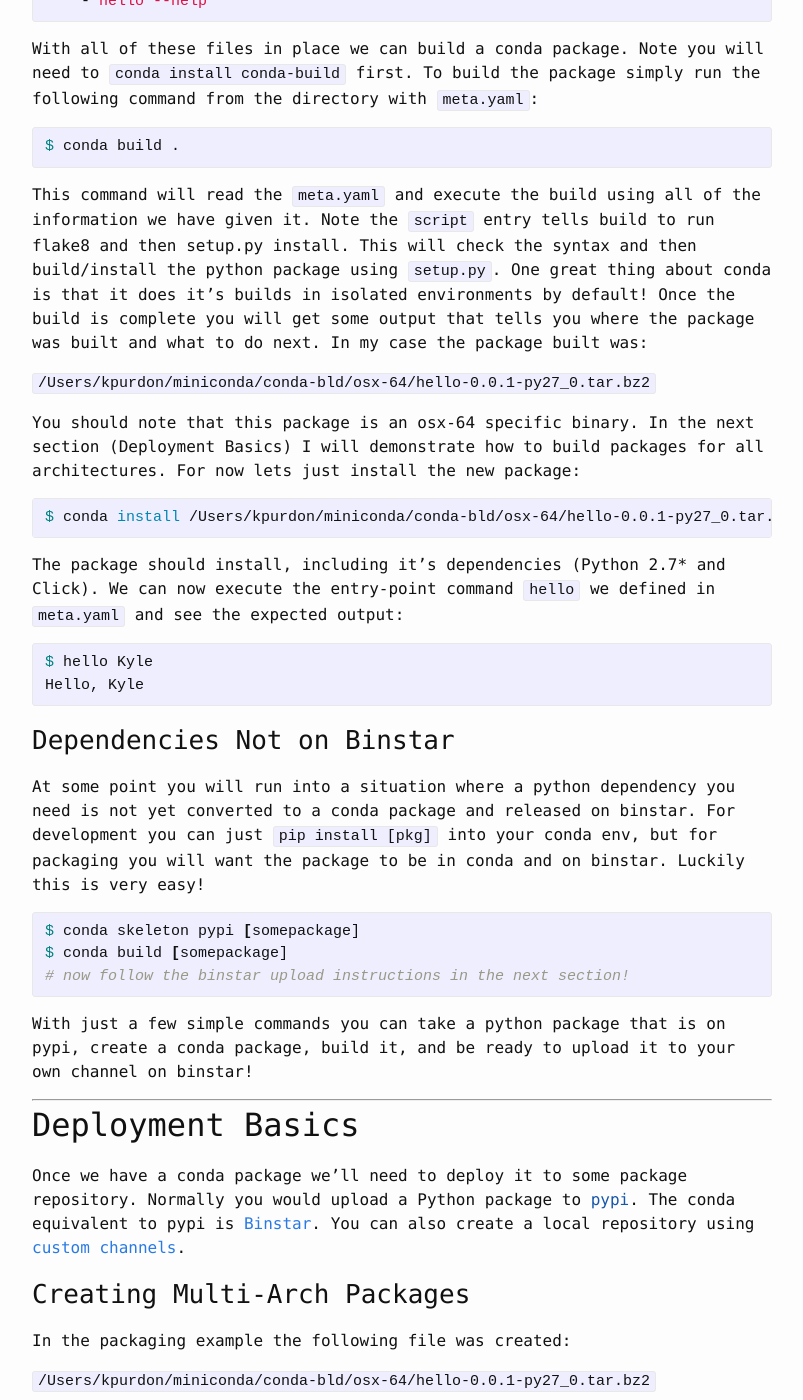
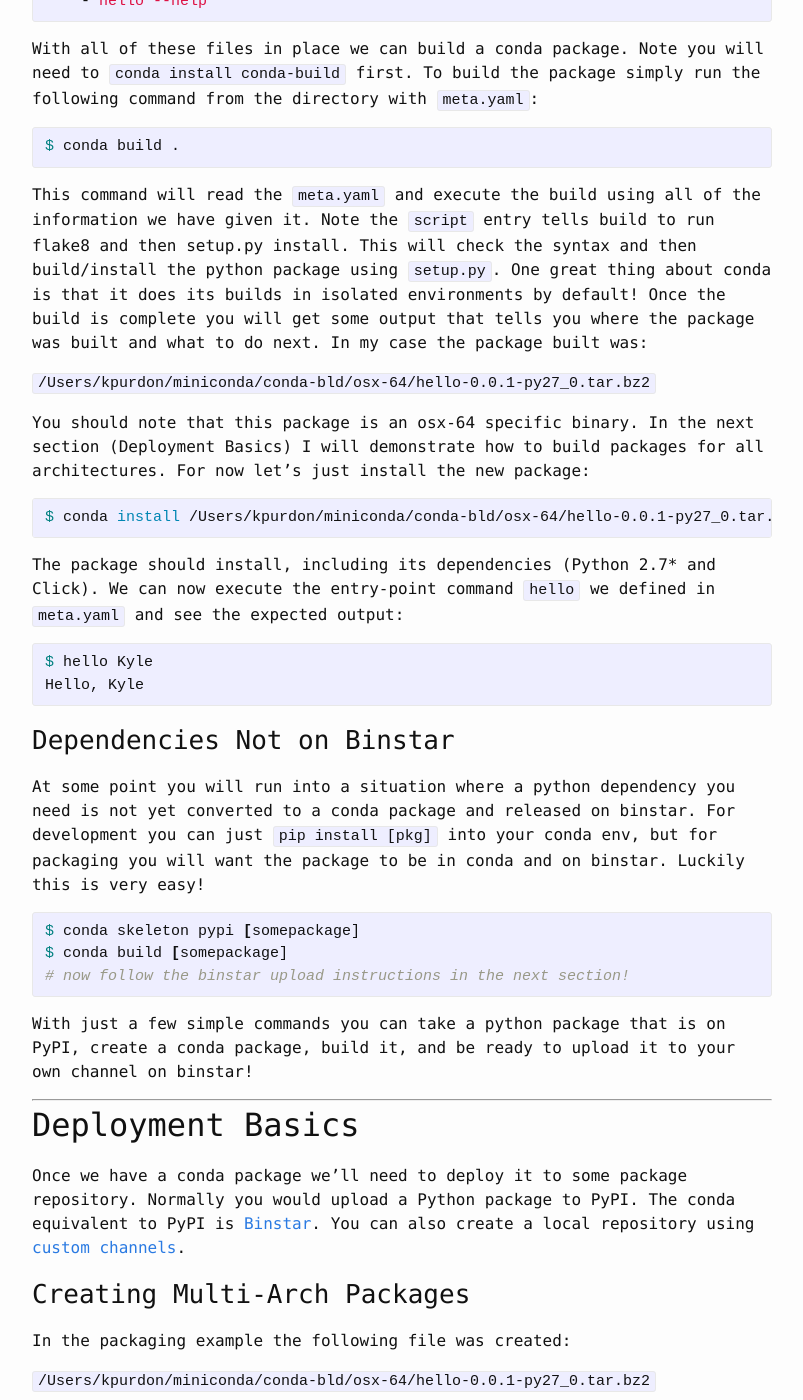
Before and after one commit to nsidc/nsidc.github.io, a Jekyll site: the page built from _posts/2015-04-29-Conda Python at NSIDC- Changing How We Do Python.md, in a window 1280 px wide and 1400 px high, scrolled down 3799 px. Shown: the whole window, without its empty margins (238-1041 px from the left). Built offline with Jekyll 4.4.1, drawn with Linux system fonts in a browser that asks for light colours.

Commit message:
Minor Corrections

```diff
--- a/_posts/2015-04-29-Conda Python at NSIDC- Changing How We Do Python.md
+++ b/_posts/2015-04-29-Conda Python at NSIDC- Changing How We Do Python.md
@@ -14,7 +14,7 @@ What is Conda/Anaconda?
 
 ### Conda
 
-Conda is an alternative to the traditional Python development, packaging, and deployment environment. It replaces [pip](https://pypi.python.org/pypi/pip) with [conda](http://conda.pydata.org/docs/), [virtualenv](https://virtualenv.pypa.io/en/latest/) with [conda env](http://conda.pydata.org/docs/faq.html#env), [pypi](https://pypi.python.org/pypi) with [binstar](https://binstar.org), and [sdist/wheel packages](https://packaging.python.org/en/latest/) with [conda packages](http://conda.pydata.org/docs/build_tutorials/pkgs.html). That's right, everything! However, you can still use all of the standard python tools with conda. For example you can pip install a package into a conda environmnet and a conda package is just a binary package wrapped around a standard python sdist package.
+Conda is an alternative to the traditional Python development, packaging, and deployment environment. It replaces [pip](https://pypi.python.org/pypi/pip) with [conda](http://conda.pydata.org/docs/), [virtualenv](https://virtualenv.pypa.io/en/latest/) with [conda env](http://conda.pydata.org/docs/faq.html#env), [PyPI](https://pypi.python.org/pypi) with [binstar](https://binstar.org), and [sdist/wheel packages](https://packaging.python.org/en/latest/) with [conda packages](http://conda.pydata.org/docs/build_tutorials/pkgs.html). That's right, everything! However, you can still use all of the standard python tools with conda. For example you can pip install a package into a conda environmnet and a conda package is just a binary package wrapped around a standard python sdist package.
 
 ### Anaconda
 
@@ -156,17 +156,17 @@ With all of these files in place we can build a conda package. Note you will nee
 $ conda build .
 {% endhighlight %}
 
-This command will read the `meta.yaml` and execute the build using all of the information we have given it. Note the `script` entry tells build to run flake8 and then setup.py install. This will check the syntax and then build/install the python package using `setup.py`. One great thing about conda is that it does it's builds in isolated environments by default! Once the build is complete you will get some output that tells you where the package was built and what to do next. In my case the package built was:
+This command will read the `meta.yaml` and execute the build using all of the information we have given it. Note the `script` entry tells build to run flake8 and then setup.py install. This will check the syntax and then build/install the python package using `setup.py`. One great thing about conda is that it does its builds in isolated environments by default! Once the build is complete you will get some output that tells you where the package was built and what to do next. In my case the package built was:
 
 `/Users/kpurdon/miniconda/conda-bld/osx-64/hello-0.0.1-py27_0.tar.bz2`
 
-You should note that this package is an osx-64 specific binary. In the next section (Deployment Basics) I will demonstrate how to build packages for all architectures. For now lets just install the new package:
+You should note that this package is an osx-64 specific binary. In the next section (Deployment Basics) I will demonstrate how to build packages for all architectures. For now let's just install the new package:
 
 {% highlight bash %}
 $ conda install /Users/kpurdon/miniconda/conda-bld/osx-64/hello-0.0.1-py27_0.tar.bz2
 {% endhighlight %}
 
-The package should install, including it's dependencies (Python 2.7* and Click). We can now execute the entry-point command `hello` we defined in `meta.yaml` and see the expected output:
+The package should install, including its dependencies (Python 2.7* and Click). We can now execute the entry-point command `hello` we defined in `meta.yaml` and see the expected output:
 
 {% highlight bash %}
 $ hello Kyle
@@ -183,14 +183,14 @@ $ conda build [somepackage]
 # now follow the binstar upload instructions in the next section!
 {% endhighlight %}
 
-With just a few simple commands you can take a python package that is on pypi, create a conda package, build it, and be ready to upload it to your own channel on binstar!
+With just a few simple commands you can take a python package that is on PyPI, create a conda package, build it, and be ready to upload it to your own channel on binstar!
 
 ---
 
 Deployment Basics
 ---
 
-Once we have a conda package we'll need to deploy it to some package repository. Normally you would upload a Python package to [pypi](). The conda equivalent to pypi is [Binstar](https://binstar.org). You can also create a local repository using [custom channels](http://conda.pydata.org/docs/custom-channels.html).
+Once we have a conda package we'll need to deploy it to some package repository. Normally you would upload a Python package to PyPI. The conda equivalent to PyPI is [Binstar](https://binstar.org). You can also create a local repository using [custom channels](http://conda.pydata.org/docs/custom-channels.html).
 
 ### Creating Multi-Arch Packages
 
```
